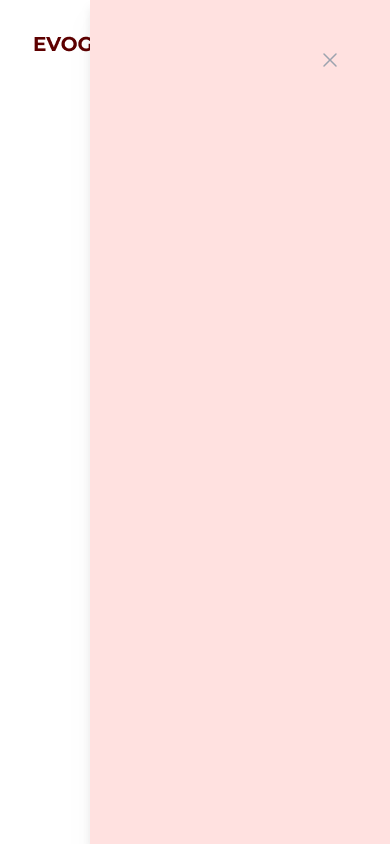
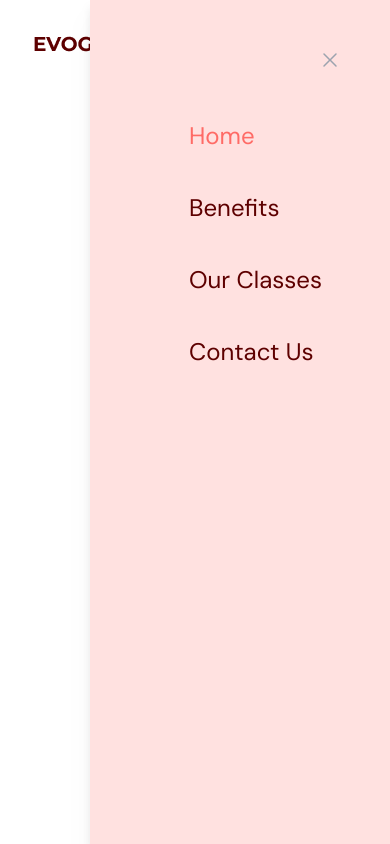
Before and after one commit to Bernard065/Evolutionary-Fitness-Centre, a React (Vite) app: page / in a window 390 px wide. Both pictures are taken after a click on the button 337 px from the left and 44 px from the top of the page. Built offline with nearby package versions, Linux system fonts and the light colour scheme.

Commit message:
creatiing mobile menu icon

```diff
--- a/src/components/Navbar/Navbar.tsx
+++ b/src/components/Navbar/Navbar.tsx
@@ -74,6 +74,29 @@ const Navbar = ({ selectedPage, setSelectedPage }: Props) => {
             <XMarkIcon className='h-6 w-6 text-gray-400' />
           </button>
         </div>
+        {/* Menu Items */}
+        <div className="flex flex-col gap-10 text-2xl ml-[33%]">
+          <Link
+            page='Home'
+            selectedPage={selectedPage}
+            setSelectedPage={setSelectedPage}
+          />
+          <Link
+            page='Benefits'
+            selectedPage={selectedPage}
+            setSelectedPage={setSelectedPage}
+          />
+          <Link
+            page='Our Classes'
+            selectedPage={selectedPage}
+            setSelectedPage={setSelectedPage}
+          />
+          <Link
+            page='Contact Us'
+            selectedPage={selectedPage}
+            setSelectedPage={setSelectedPage}
+          />
+        </div>
       </div>
      )}
     </nav>
```
